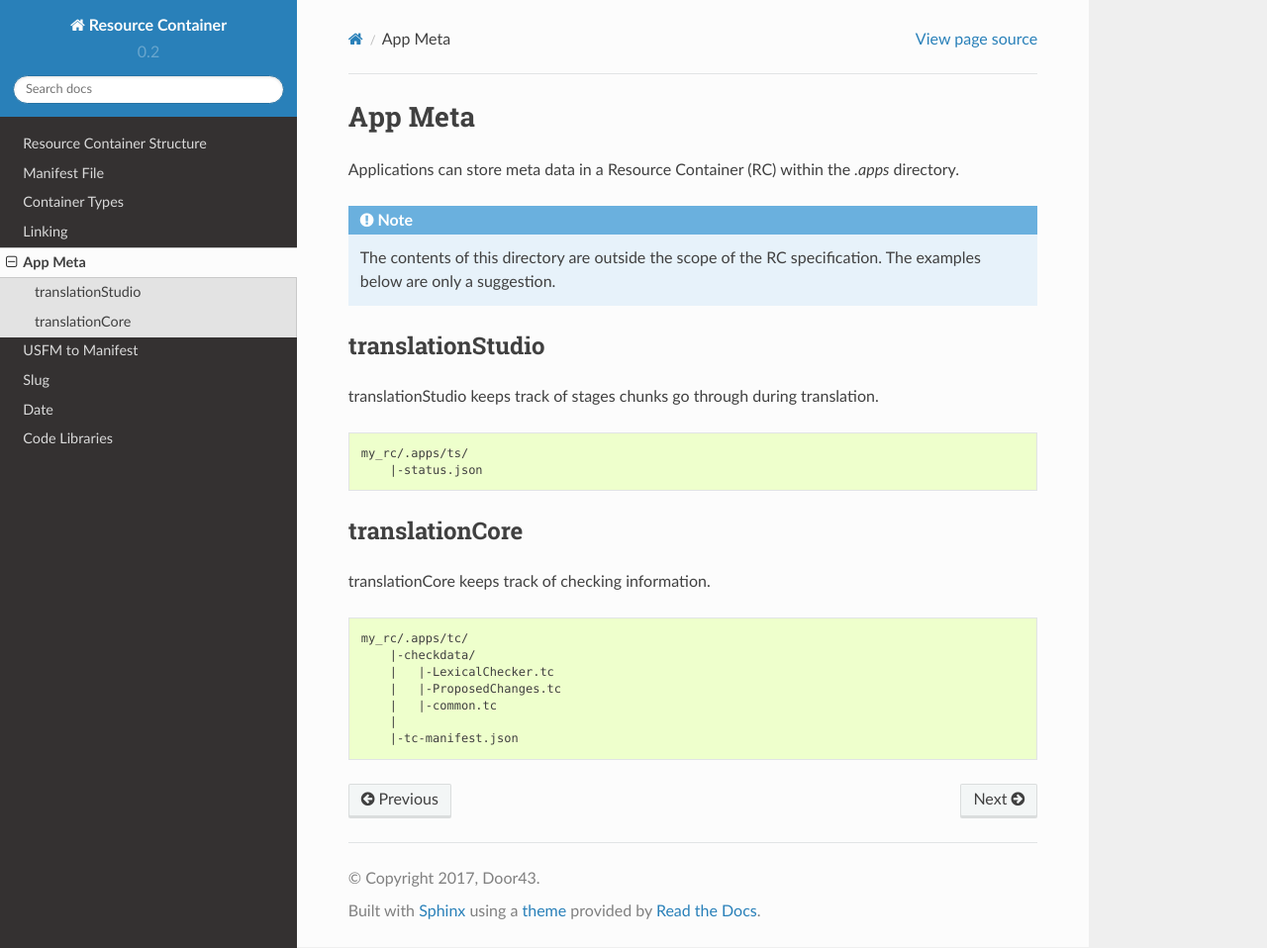
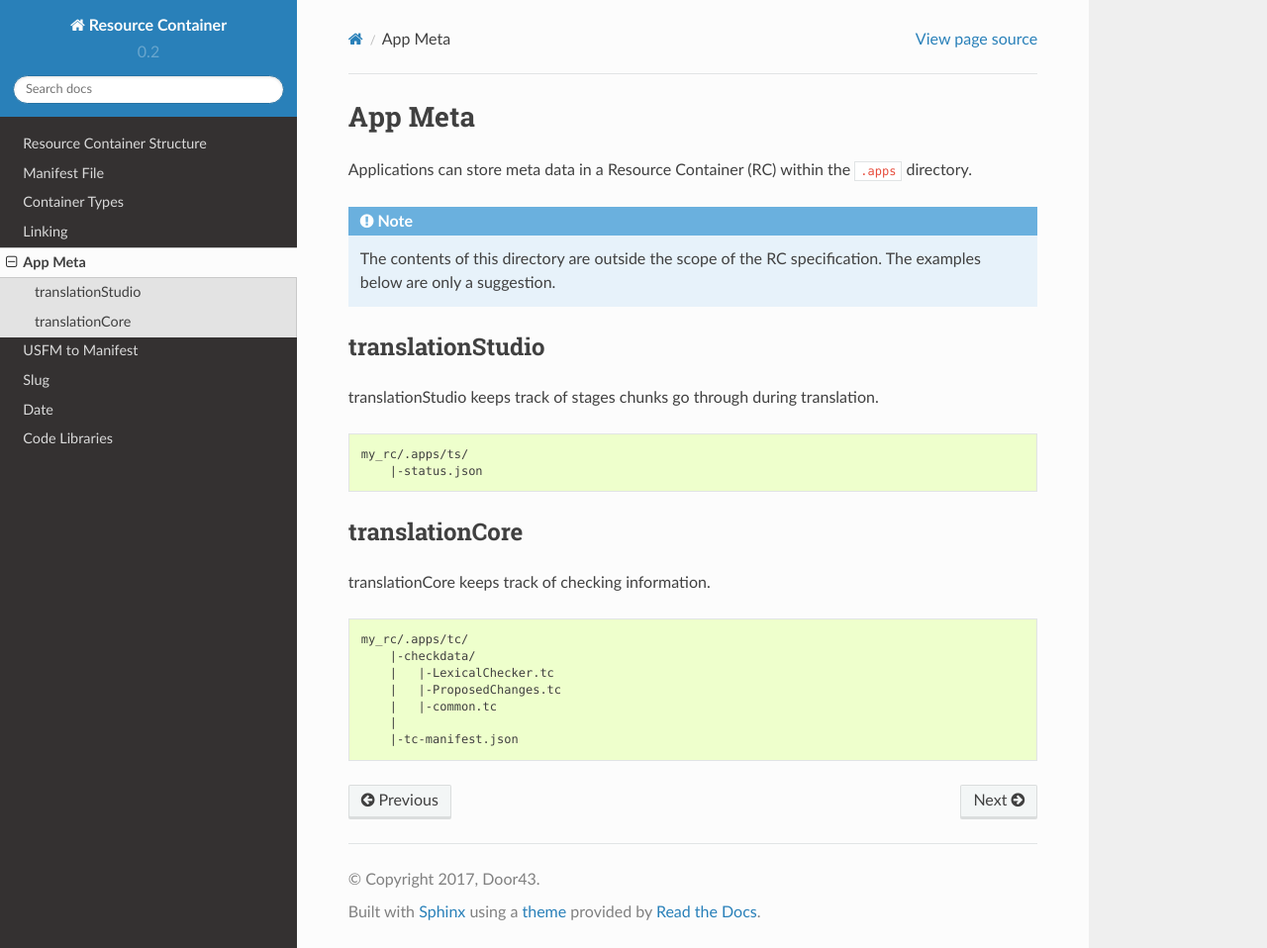
Before and after one commit to unfoldingWord-dev/Resource-Container, a Sphinx documentation site: the page built from docs/app_meta.rst, in a window 1280 px wide and 958 px high. Shown: the whole window at 99% size. Built offline with Sphinx 7.4.7 and the Read the Docs theme 2.0.0, drawn with Linux system fonts in a browser that asks for light colours.

Commit message:
minor format update

```diff
--- a/docs/app_meta.rst
+++ b/docs/app_meta.rst
@@ -3,7 +3,7 @@
 App Meta
 ========
 
-Applications can store meta data in a Resource Container (RC) within the `.apps` directory.
+Applications can store meta data in a Resource Container (RC) within the ``.apps`` directory.
 
 .. note:: The contents of this directory are outside the scope of the RC specification.
     The examples below are only a suggestion.
```
